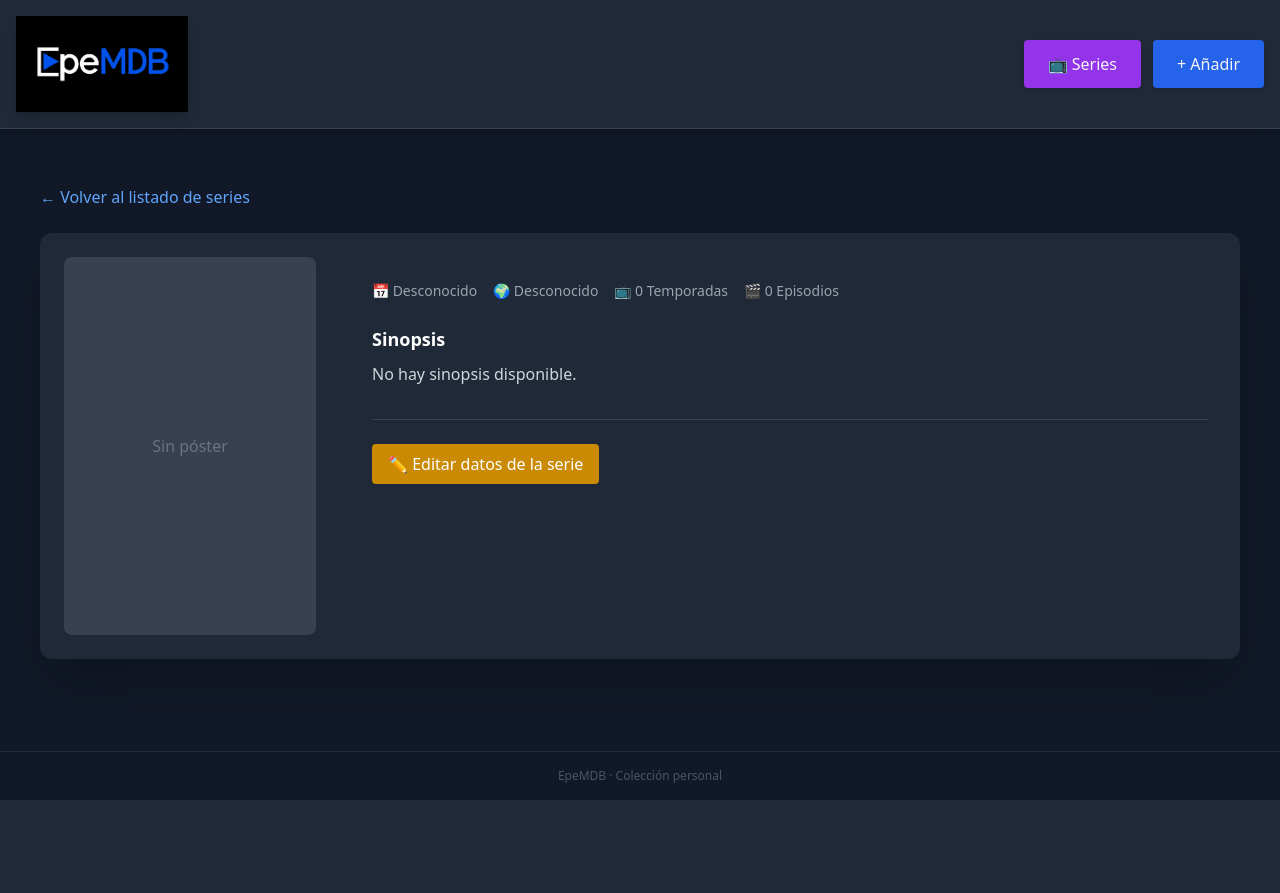
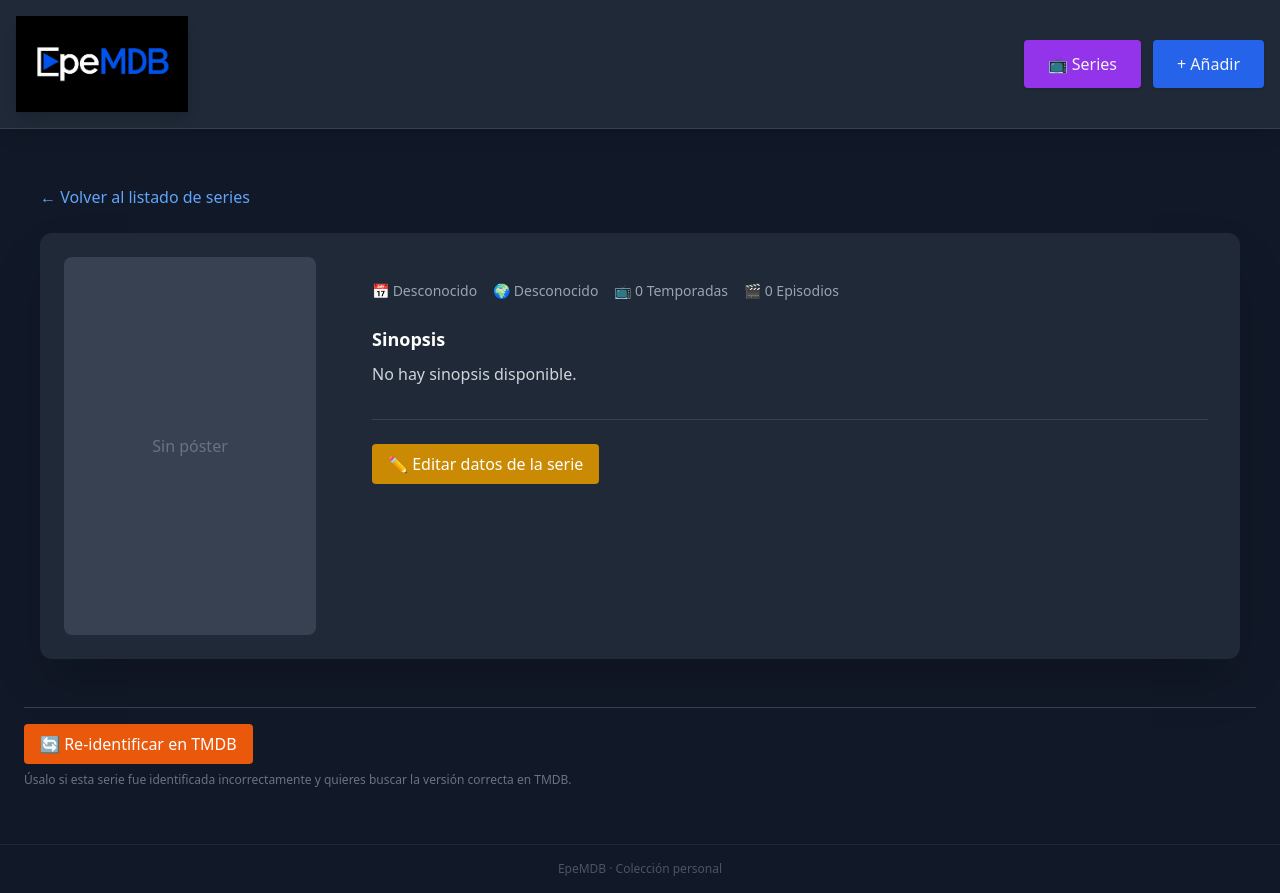
Before and after one commit to minphet79/EpeMDB, a FastAPI app: template templates/serie.html in a window 1280 px wide. Before the commit the page ends 800 px from the top, so only its background shows below. Run offline with FastAPI, Linux system fonts and the light colour scheme; the template is opened without the code that fills it, so the values that code supplies are empty; some libraries are stand-ins or nearby versions.

Commit message:
Update serie.html

```diff
--- a/templates/serie.html
+++ b/templates/serie.html
@@ -66,4 +66,13 @@
         </div>
     </div>
 </div>
+
+                <!-- Botón de Re-identificación -->
+                <div class="mt-4 pt-4 border-t border-gray-700">
+                    <a href="/reidentify-serie/{{ serie.id }}" class="inline-flex items-center gap-2 bg-orange-600 hover:bg-orange-700 text-white px-4 py-2 rounded font-medium transition">
+                        🔄 Re-identificar en TMDB
+                    </a>
+                    <p class="text-xs text-gray-500 mt-2">Úsalo si esta serie fue identificada incorrectamente y quieres buscar la versión correcta en TMDB.</p>
+                </div>
+
 {% endblock %}
```
